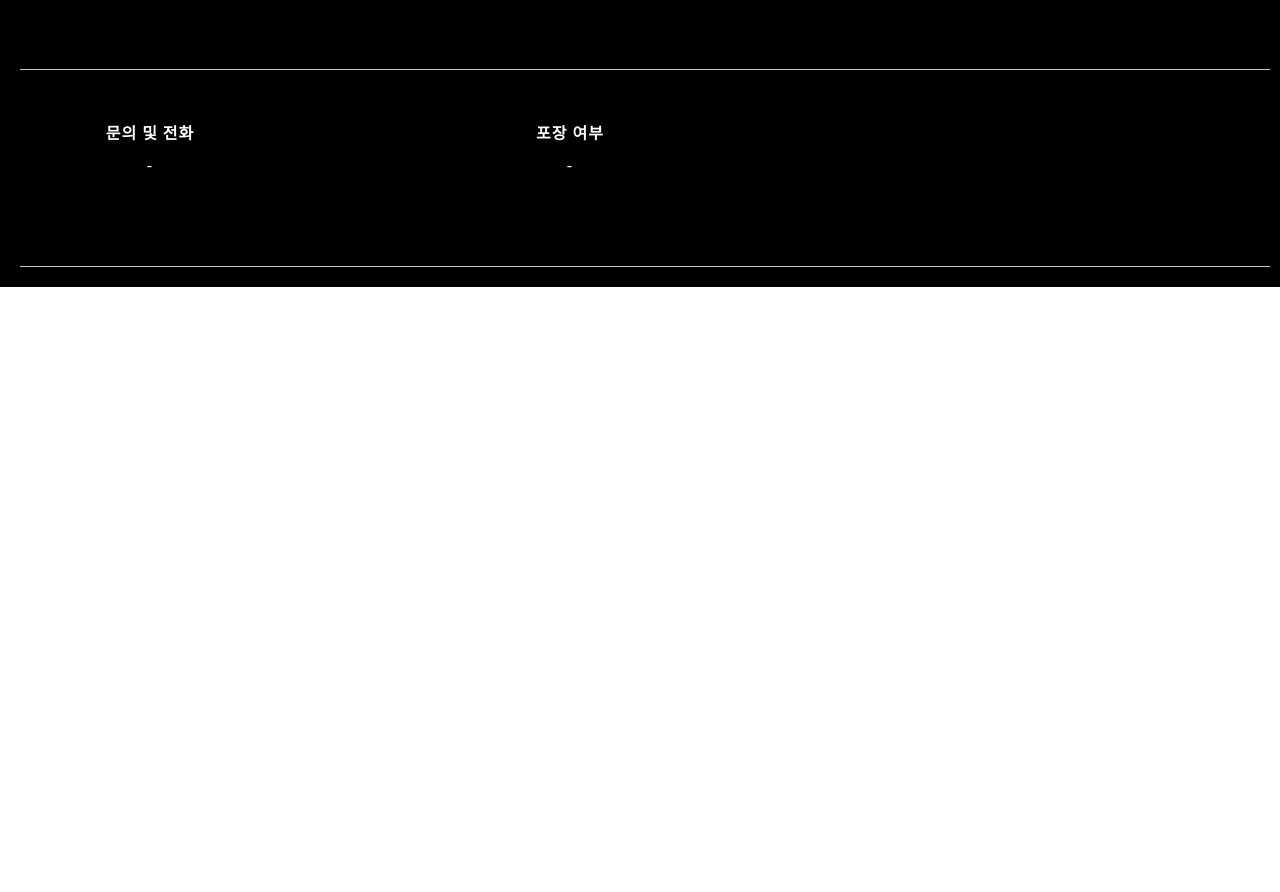
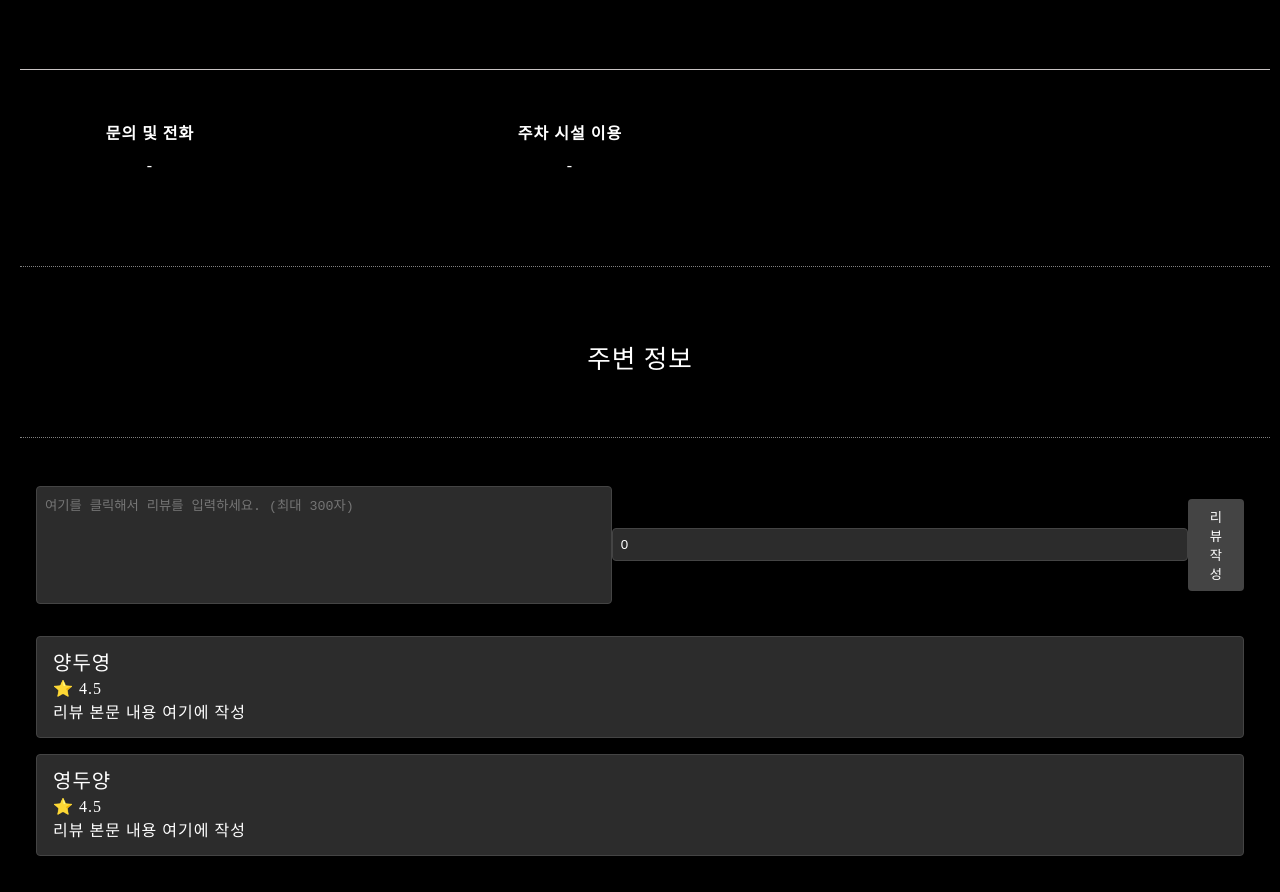
Before and after one commit to 2024-TourismContest/Yaguhang_FE, a React (Vite) app: page /details/1/1 in a window 1280 px wide. Shown: the part 1020-1912 px from the top of the page. Before the commit the page ends 1307 px from the top, so only its background shows below. Built offline with nearby package versions, Linux system fonts and the light colour scheme; no server answers.

Commit message:
feat: 댓글 (#36)

```diff
--- /dev/null
+++ b/src/components/detail/Around.tsx
@@ -0,0 +1,31 @@
+import styled from "styled-components";
+
+const Around = () => {
+  return (
+    <>
+      <Section>
+        <h1>주변 정보</h1>
+      </Section>
+      <DotLine />
+    </>
+  );
+};
+export default Around;
+
+const Section = styled.div`
+  flex: 1 1 45%;
+  padding: 0rem 7rem 4rem 7rem;
+  flex-direction: row;
+  text-align: center;
+  margin-top: 10vh;
+
+  h1 {
+    color: "#FFFFFF";
+    font-size: 1.6rem;
+  }
+`;
+
+const DotLine = styled.div`
+  width: 1250px;
+  border-top: 1px dotted gray;
+`;
--- a/src/components/detail/DetailGrid.tsx
+++ b/src/components/detail/DetailGrid.tsx
@@ -129,11 +129,11 @@ const DetailGrid: React.FC<DetailGridProps> = ({
           <p>{getDisplayValue(detailData?.phoneNumber)}</p>
         </Box>
         <Box>
-          <h2>포장 여부</h2>
+          <h2>주차 시설 이용</h2>
           <p>{getDisplayValue(detailData?.parkingFacilities)}</p>
         </Box>
       </GridContainer>
-      <Line />
+      <DotLine />
     </>
   );
 };
@@ -199,3 +199,8 @@ const Line = styled.div`
   height: 1px;
   background-color: #c8c3c3;
 `;
+
+const DotLine = styled.div`
+  width: 1250px;
+  border-top: 1px dotted gray;
+`;
--- /dev/null
+++ b/src/components/detail/Review.tsx
@@ -0,0 +1,180 @@
+import React, { useState, useEffect } from "react";
+import styled from "styled-components";
+
+interface ReviewProps {
+  contentId: number;
+}
+
+interface ReviewData {
+  reviewId: number;
+  authorName: string;
+  profileImage: string;
+  createdAt: string;
+  content: string;
+  images: string[];
+  rating: number;
+  likes: number;
+  isMine: boolean;
+  isLiked: boolean;
+}
+
+const dummyReviews: ReviewData[] = [
+  {
+    reviewId: 1,
+    authorName: "양두영",
+    profileImage: "image.jpg",
+    createdAt: "2024-07-03T12:34:56Z",
+    content: "리뷰 본문 내용 여기에 작성",
+    images: ["image_url_1", "image_url_2", "image_url_3"],
+    rating: 4.5,
+    likes: 256,
+    isMine: false,
+    isLiked: false,
+  },
+  {
+    reviewId: 2,
+    authorName: "영두양",
+    profileImage: "image.jpg",
+    createdAt: "2024-07-03T12:34:56Z",
+    content: "리뷰 본문 내용 여기에 작성",
+    images: ["image_url_1", "image_url_2", "image_url_3"],
+    rating: 4.5,
+    likes: 256,
+    isMine: false,
+    isLiked: false,
+  },
+];
+
+const Review: React.FC<ReviewProps> = ({ contentId }) => {
+  const [reviews, setReviews] = useState<ReviewData[]>(dummyReviews);
+  const [newReview, setNewReview] = useState("");
+  const [rating, setRating] = useState(0);
+
+  const handleReviewSubmit = () => {
+    const newReviewData: ReviewData = {
+      reviewId: reviews.length + 1,
+      authorName: "내 이름", // 실제 사용자 이름으로 대체
+      profileImage: "my_profile_image.jpg", // 실제 사용자 프로필 이미지로 대체
+      createdAt: new Date().toISOString(),
+      content: newReview,
+      images: [], // 이미지 URL 배열
+      rating,
+      likes: 0,
+      isMine: true,
+      isLiked: false,
+    };
+    setReviews([newReviewData, ...reviews]);
+    setNewReview("");
+    setRating(0);
+  };
+
+  return (
+    <ReviewContainer>
+      <ReviewHeader>
+        <ReviewInput
+          placeholder="여기를 클릭해서 리뷰를 입력하세요. (최대 300자)"
+          value={newReview}
+          onChange={(e) => setNewReview(e.target.value)}
+        />
+        <RatingInput
+          type="number"
+          placeholder="평점 (0-5)"
+          value={rating}
+          onChange={(e) => setRating(Number(e.target.value))}
+        />
+        <SubmitButton onClick={handleReviewSubmit}>리뷰 작성</SubmitButton>
+      </ReviewHeader>
+      <ReviewList>
+        {reviews.map((review) => (
+          <ReviewItem key={review.reviewId}>
+            <ReviewTitle>{review.authorName}</ReviewTitle>
+            <ReviewRating>⭐ {review.rating}</ReviewRating>
+            <ReviewContent>{review.content}</ReviewContent>
+          </ReviewItem>
+        ))}
+      </ReviewList>
+    </ReviewContainer>
+  );
+};
+
+export default Review;
+
+const ReviewContainer = styled.div`
+  margin-top: 2rem;
+  padding: 1rem;
+  color: white;
+  border-radius: 8px;
+`;
+
+const ReviewHeader = styled.div`
+  display: flex;
+  justify-content: space-between;
+  align-items: center;
+  margin-bottom: 1rem;
+`;
+
+const SortOptions = styled.div`
+  span {
+    cursor: pointer;
+    margin-left: 0.5rem;
+  }
+`;
+
+const ReviewInput = styled.textarea`
+  width: 100%;
+  height: 100px;
+  padding: 0.5rem;
+  margin-bottom: 1rem;
+  border: 1px solid #444;
+  border-radius: 4px;
+  background-color: #2c2c2c;
+  color: white;
+  resize: none;
+`;
+
+const RatingInput = styled.input`
+  width: 100%;
+  padding: 0.5rem;
+  margin-bottom: 1rem;
+  border: 1px solid #444;
+  border-radius: 4px;
+  background-color: #2c2c2c;
+  color: white;
+`;
+
+const SubmitButton = styled.button`
+  padding: 0.5rem 1rem;
+  margin-bottom: 1rem;
+  border: none;
+  border-radius: 4px;
+  background-color: #444;
+  color: white;
+  cursor: pointer;
+`;
+
+const ReviewList = styled.div`
+  display: flex;
+  flex-direction: column;
+  gap: 1rem;
+`;
+
+const ReviewItem = styled.div`
+  padding: 1rem;
+  border: 1px solid #444;
+  border-radius: 4px;
+  background-color: #2c2c2c;
+`;
+
+const ReviewTitle = styled.h3`
+  margin: 0;
+  font-size: 1.25rem;
+`;
+
+const ReviewRating = styled.div`
+  margin: 0.5rem 0;
+`;
+
+const ReviewContent = styled.p`
+  margin: 0;
+  font-size: 1rem;
+`;
--- a/src/pages/detail/DetailPage.tsx
+++ b/src/pages/detail/DetailPage.tsx
@@ -4,6 +4,8 @@ import axios from "axios";
 import styled from "styled-components";
 import HeaderImg from "../../components/detail/HeaderImg";
 import DetailGrid from "../../components/detail/DetailGrid";
+import Around from "../../components/detail/Around";
+import Review from "../../components/detail/Review";
 
 interface SpotDetailDto {
   contentId: number;
@@ -69,6 +71,8 @@ const DetailPage = () => {
           detailData={detailData}
           getDisplayValue={getDisplayValue}
         />
+        <Around />
+        <Review contentId={Number(contentId)} />
       </Container>
     </>
   );
```
